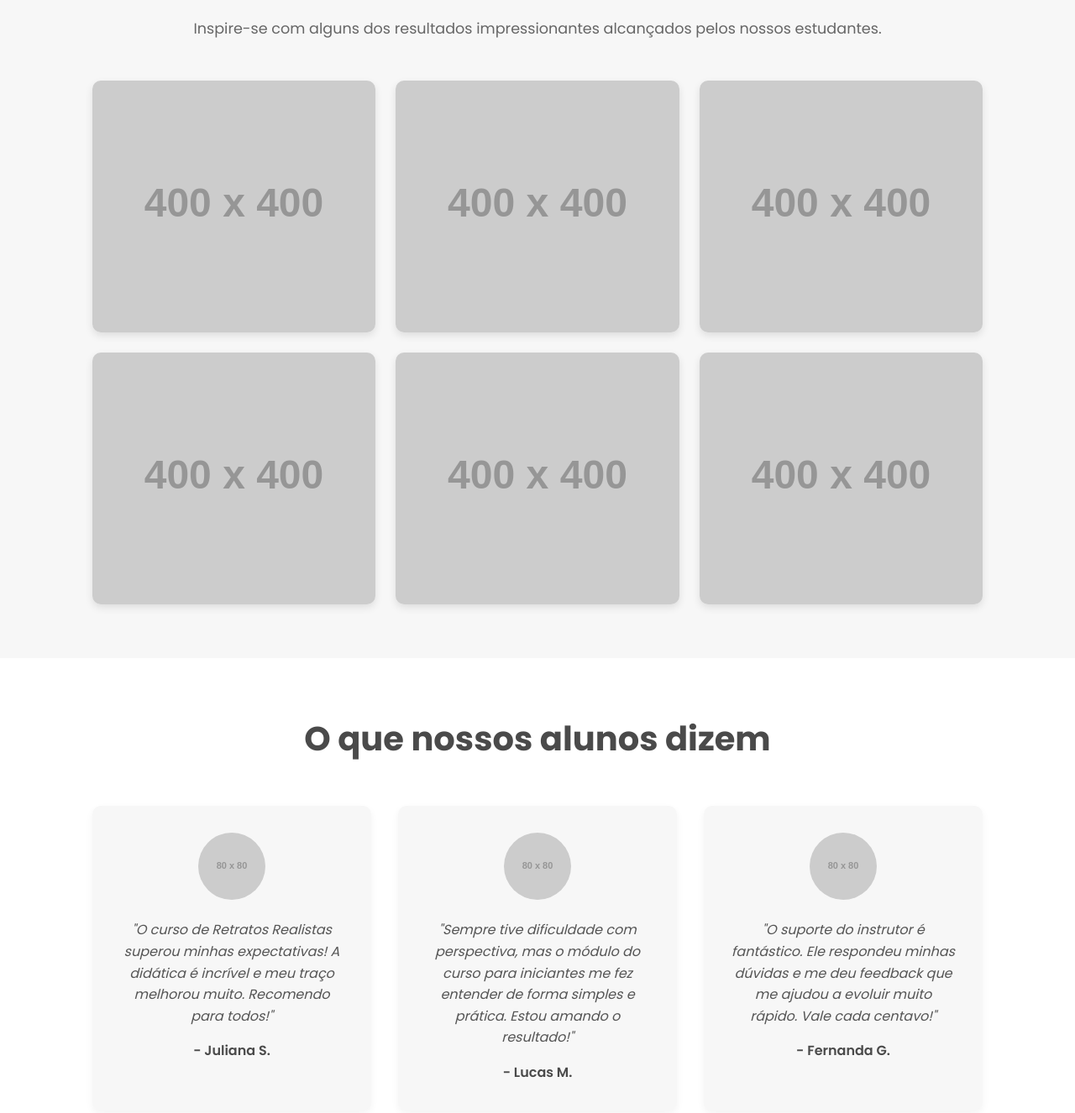
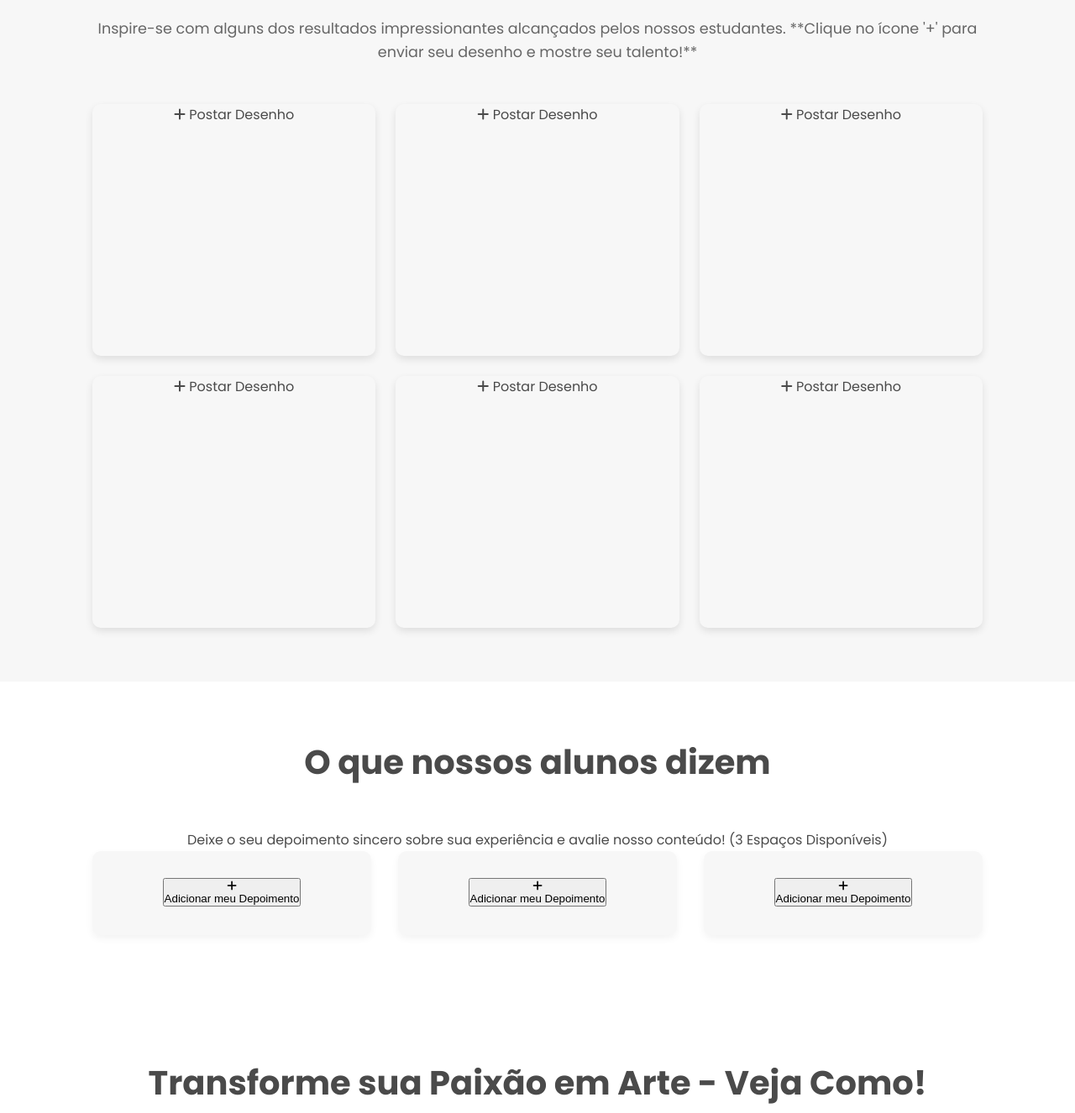
Before and after one commit to elphigamer2022-lab/sitedevenda, a plain HTML site: page index.html in a window 1280 px wide. Shown: the part 820-2146 px from the top of the page at 84% size. Drawn offline with Linux system fonts and the light colour scheme; placeholder pictures from the web are drawn by us.

Commit message:
Update index.html

```diff
--- a/index.html
+++ b/index.html
@@ -1,7 +1,6 @@
 <!DOCTYPE html>
 <html lang="pt-br">
 <head>
-    <meta name="google-site-verification" content="rPIuYSCwKQG-uFthARPeF9PNBtQlL_-ZaYCgrAgoPl8" />
     <meta charset="UTF-8">
     <meta name="viewport" content="width=device-width, initial-scale=1.0">
     <title>Rascunho da Mente</title>
@@ -9,14 +8,6 @@
     <link href="https://fonts.googleapis.com/css2?family=Poppins:wght@400;600;700&display=swap" rel="stylesheet">
     <link rel="stylesheet" href="https://cdnjs.cloudflare.com/ajax/libs/font-awesome/6.0.0-beta3/css/all.min.css">
 </head>
-<script async src="https://www.googletagmanager.com/gtag/js?id=G-2GDQWSFDJJ"></script>
-<script>
-  window.dataLayer = window.dataLayer || [];
-  function gtag(){dataLayer.push(arguments);}
-  gtag('js', new Date());
-
-  gtag('config', 'G-2GDQWSFDJJ');
-</script>
 <body>
     <header class="header">
         <div class="container">
@@ -37,22 +28,58 @@
                 <div class="hero-content">
                     <h2>Descubra o Método Exato para Criar Desenhos Incríveis!</h2>
                     <p>Milhares de alunos já transformaram sua paixão em arte. Clique abaixo e comece agora mesmo a desenhar com confiança, mesmo que você seja iniciante!</p>
-                    <a href="https://go.hotmart.com/W101996141S" class="cta-button" target="_blank">Acessar o Método Secreto</a>
-                    </div>
-        </div>
+                    <a href="LINK_DO_SEU_AFILIADO_AQUI" class="cta-button" target="_blank">Acessar o Método Secreto</a>
+                </div>
+            </div>
         </section>
 
         <section id="galeria" class="gallery-section">
             <div class="container">
                 <h3>Galeria de Trabalhos de Alunos</h3>
-                <p class="gallery-description">Inspire-se com alguns dos resultados impressionantes alcançados pelos nossos estudantes.</p>
+                <p class="gallery-description">Inspire-se com alguns dos resultados impressionantes alcançados pelos nossos estudantes. **Clique no ícone '+' para enviar seu desenho e mostre seu talento!**</p>
                 <div class="gallery-grid">
-                    <img src="https://via.placeholder.com/400x400.png?text=Desenho+Aluno+1" alt="Desenho de Aluno" class="gallery-item">
-                    <img src="https://via.placeholder.com/400x400.png?text=Desenho+Aluno+2" alt="Desenho de Aluno" class="gallery-item">
-                    <img src="https://via.placeholder.com/400x400.png?text=Desenho+Aluno+3" alt="Desenho de Aluno" class="gallery-item">
-                    <img src="https://via.placeholder.com/400x400.png?text=Desenho+Aluno+4" alt="Desenho de Aluno" class="gallery-item">
-                    <img src="https://via.placeholder.com/400x400.png?text=Desenho+Aluno+5" alt="Desenho de Aluno" class="gallery-item">
-                    <img src="https://via.placeholder.com/400x400.png?text=Desenho+Aluno+6" alt="Desenho de Aluno" class="gallery-item">
+                    <div class="gallery-upload-card gallery-item" data-slot="1">
+                        <label for="file-upload-1" class="upload-label">
+                            <i class="fas fa-plus upload-icon"></i>
+                            <span class="upload-text">Postar Desenho</span>
+                        </label>
+                        <input type="file" id="file-upload-1" accept="image/*" style="display: none;">
+                    </div>
+                    <div class="gallery-upload-card gallery-item" data-slot="2">
+                        <label for="file-upload-2" class="upload-label">
+                            <i class="fas fa-plus upload-icon"></i>
+                            <span class="upload-text">Postar Desenho</span>
+                        </label>
+                        <input type="file" id="file-upload-2" accept="image/*" style="display: none;">
+                    </div>
+                    <div class="gallery-upload-card gallery-item" data-slot="3">
+                        <label for="file-upload-3" class="upload-label">
+                            <i class="fas fa-plus upload-icon"></i>
+                            <span class="upload-text">Postar Desenho</span>
+                        </label>
+                        <input type="file" id="file-upload-3" accept="image/*" style="display: none;">
+                    </div>
+                    <div class="gallery-upload-card gallery-item" data-slot="4">
+                        <label for="file-upload-4" class="upload-label">
+                            <i class="fas fa-plus upload-icon"></i>
+                            <span class="upload-text">Postar Desenho</span>
+                        </label>
+                        <input type="file" id="file-upload-4" accept="image/*" style="display: none;">
+                    </div>
+                    <div class="gallery-upload-card gallery-item" data-slot="5">
+                        <label for="file-upload-5" class="upload-label">
+                            <i class="fas fa-plus upload-icon"></i>
+                            <span class="upload-text">Postar Desenho</span>
+                        </label>
+                        <input type="file" id="file-upload-5" accept="image/*" style="display: none;">
+                    </div>
+                    <div class="gallery-upload-card gallery-item" data-slot="6">
+                        <label for="file-upload-6" class="upload-label">
+                            <i class="fas fa-plus upload-icon"></i>
+                            <span class="upload-text">Postar Desenho</span>
+                        </label>
+                        <input type="file" id="file-upload-6" accept="image/*" style="display: none;">
+                    </div>
                 </div>
             </div>
         </section>
@@ -60,21 +87,28 @@
         <section class="testimonials-section">
             <div class="container">
                 <h3>O que nossos alunos dizem</h3>
+                <p class="testimonial-description">Deixe o seu depoimento sincero sobre sua experiência e avalie nosso conteúdo! (3 Espaços Disponíveis)</p>
                 <div class="testimonial-grid">
-                    <div class="testimonial-card">
-                        <img src="https://via.placeholder.com/80" alt="Foto do Aluno" class="testimonial-photo">
-                        <p class="testimonial-quote">"O curso de Retratos Realistas superou minhas expectativas! A didática é incrível e meu traço melhorou muito. Recomendo para todos!"</p>
-                        <p class="testimonial-author">- Juliana S.</p>
+
+                    <div class="testimonial-card testimonial-add-card" data-slot="depo1">
+                        <button class="add-testimonial-button" title="Adicionar meu depoimento">
+                            <i class="fas fa-plus add-testimonial-icon"></i>
+                            <p>Adicionar meu Depoimento</p>
+                        </button>
                     </div>
-                    <div class="testimonial-card">
-                        <img src="https://via.placeholder.com/80" alt="Foto do Aluno" class="testimonial-photo">
-                        <p class="testimonial-quote">"Sempre tive dificuldade com perspectiva, mas o módulo do curso para iniciantes me fez entender de forma simples e prática. Estou amando o resultado!"</p>
-                        <p class="testimonial-author">- Lucas M.</p>
+
+                    <div class="testimonial-card testimonial-add-card" data-slot="depo2">
+                        <button class="add-testimonial-button" title="Adicionar meu depoimento">
+                            <i class="fas fa-plus add-testimonial-icon"></i>
+                            <p>Adicionar meu Depoimento</p>
+                        </button>
                     </div>
-                    <div class="testimonial-card">
-                        <img src="https://via.placeholder.com/80" alt="Foto do Aluno" class="testimonial-photo">
-                        <p class="testimonial-quote">"O suporte do instrutor é fantástico. Ele respondeu minhas dúvidas e me deu feedback que me ajudou a evoluir muito rápido. Vale cada centavo!"</p>
-                        <p class="testimonial-author">- Fernanda G.</p>
+
+                    <div class="testimonial-card testimonial-add-card" data-slot="depo3">
+                        <button class="add-testimonial-button" title="Adicionar meu depoimento">
+                            <i class="fas fa-plus add-testimonial-icon"></i>
+                            <p>Adicionar meu Depoimento</p>
+                        </button>
                     </div>
                 </div>
             </div>
@@ -87,7 +121,7 @@
                 <div class="video-wrapper">
                     <iframe src="https://www.youtube.com/embed/seu_video_id_aqui" frameborder="0" allow="accelerometer; autoplay; clipboard-write; encrypted-media; gyroscope; picture-in-picture" allowfullscreen></iframe>
                 </div>
-                <a href="https://go.hotmart.com/W101996141S" class="cta-button video-cta" target="_blank">Quero Desenhar Como Um Profissional!</a>
+                <a href="LINK_DO_SEU_AFILIADO_AQUI" class="cta-button video-cta" target="_blank">Quero Desenhar Como Um Profissional!</a>
             </div>
         </section>
 
@@ -109,5 +143,4 @@
     </footer>
     <script src="script.js"></script>
 </body>
-
 </html>
```
